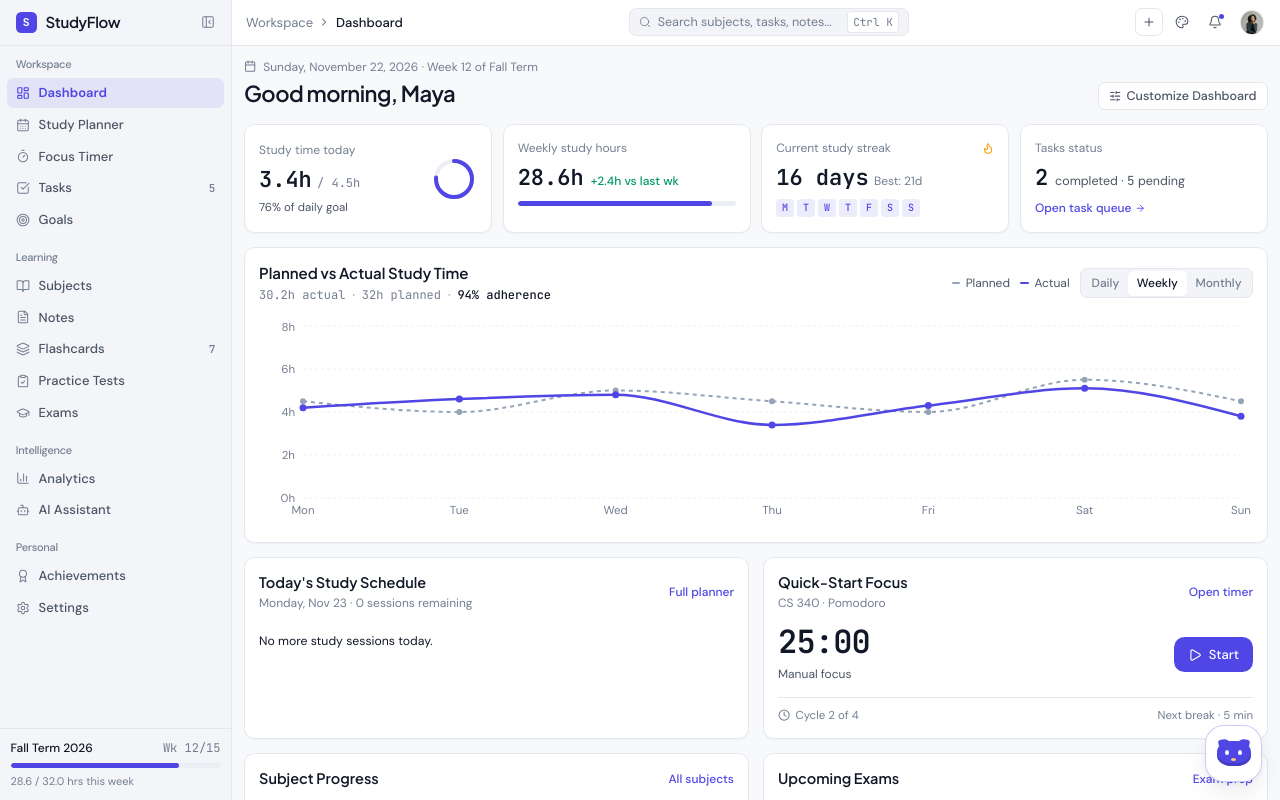
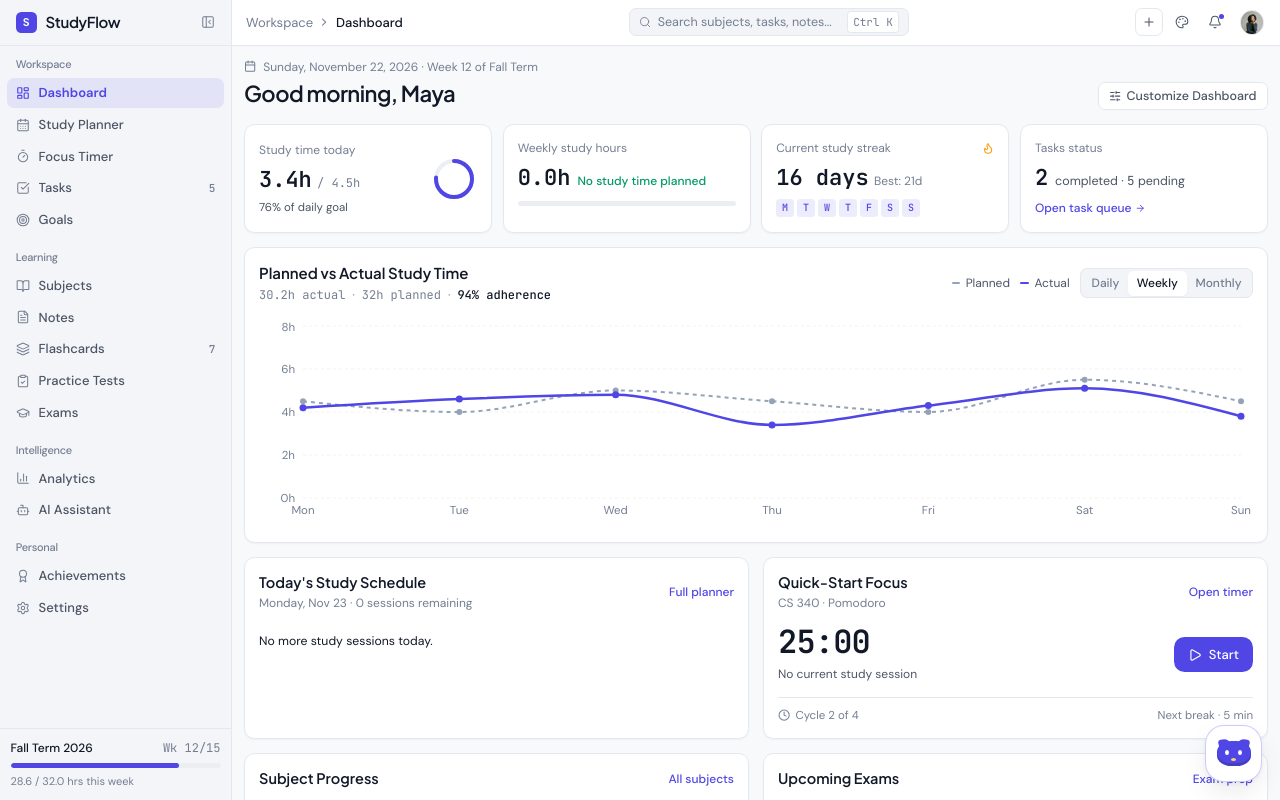
Before and after one commit to gaganaweerakoon/StudyFlow, a React (Vite) app: page / in a window 1280 px wide. Built offline with nearby package versions, Linux system fonts and the light colour scheme.

Commit message:
Default focus to the active session and show weekly plan progress

```diff
--- a/src/components/views/DashboardView.tsx
+++ b/src/components/views/DashboardView.tsx
@@ -26,7 +26,7 @@ import {
 } from 'lucide-react';
 import { useApp } from '../../context/AppContext';
 import { localDay } from '../../assistant/workspaceContext';
-import { layoutCalendarDay } from '../../utils/calendarLayout';
+import { currentStudySession, layoutCalendarDay } from '../../utils/calendarLayout';
 import { studyChart } from '../../utils/workspaceMetrics';
 import { DASHBOARD_CHART_DATA } from '../../data/mockData';
 import {
@@ -49,7 +49,7 @@ export const DashboardView: React.FC = () => {
     exams,
     notes,
     focusTimer,
-    toggleFocusRunning, setFocusContext,
+    toggleFocusRunning,
     setRoute,
     setSelectedSubjectId,
     setSelectedNoteId,
@@ -77,7 +77,8 @@ export const DashboardView: React.FC = () => {
   const todaySessions = layoutCalendarDay(sessions, localDay(now))
     .filter(block => block.to > hour && block.session.status === 'upcoming' && block.session.countsTowardStudy !== false);
   const dailyStudyHours = legacyCalendar ? studyChart('daily', sessions, focusHistory)[0].actual : 3.4;
-  const weeklyHours = legacyCalendar ? studyChart('weekly', sessions, focusHistory).reduce((sum, day) => sum + day.actual, 0) : 28.6;
+  const weekly = calculateStudyAdherence(studyChart('weekly', sessions, focusHistory, { date: now, creditCompletedBlocks: true }));
+  const weeklyProgress = weekly.totalPlanned > 0 ? Math.min(100, weekly.totalActual / weekly.totalPlanned * 100) : 0;
   const dailyGoalPct = Math.min(100, Math.round((dailyStudyHours / preferences.dailyGoalHours) * 100));
 
   const isVisible = (id: string) => dashboardWidgets.find((w) => w.id === id)?.visible ?? true;
@@ -133,14 +134,14 @@ export const DashboardView: React.FC = () => {
               <div className="text-[12px] text-[var(--text-muted)]">Weekly study hours</div>
               <div className="mt-1 flex items-baseline gap-2">
                 <span className="font-mono-num text-[22px] font-semibold text-[var(--text-primary)]">
-                  {weeklyHours.toFixed(1)}h
+                  {weekly.totalActual.toFixed(1)}h
                 </span>
                 <span className="text-[12px] text-emerald-600 dark:text-emerald-400 font-medium">
-                  {legacyCalendar ? `of ${preferences.weeklyGoalHours}h goal` : ' +2.4h vs last wk'}
+                  {weekly.totalPlanned > 0 ? `of ${weekly.totalPlanned.toFixed(1)}h planned` : 'No study time planned'}
                 </span>
               </div>
               <div className="mt-2 h-1.5 w-full rounded-full overflow-hidden" style={{ backgroundColor: 'var(--bg-surface-hover)' }}>
-                <div className="h-full rounded-full" style={{ width: legacyCalendar ? `${Math.min(100, 100 * weeklyHours / Math.max(1, preferences.weeklyGoalHours))}%` : '89%', backgroundColor: 'var(--accent)' }} />
+                <div className="h-full rounded-full" style={{ width: `${weeklyProgress}%`, backgroundColor: 'var(--accent)' }} />
               </div>
             </div>
 
@@ -372,8 +373,8 @@ export const DashboardView: React.FC = () => {
         );
 
       case 'quick_focus': {
-        const idle = !focusTimer.running && !focusTimer.elapsedSeconds && focusTimer.phase === 'focus' && focusTimer.secondsLeft === focusTimer.totalSeconds;
-        const current = idle ? todaySessions.find(block => block.from <= hour)?.session : undefined;
+        const idle = !focusTimer.running && !focusTimer.elapsedSeconds && focusTimer.phase === 'focus' && (focusTimer.mode === 'Stopwatch' || focusTimer.secondsLeft === focusTimer.totalSeconds);
+        const current = idle && focusTimer.calendarSessionId !== null ? currentStudySession(sessions, now) : undefined;
         const next = idle && !current ? todaySessions.find(block => block.from > hour) : undefined;
         const sub = subjects.find(s => s.id === (current?.subjectId ?? focusTimer.subjectId));
         const timeStr =
@@ -408,15 +409,12 @@ export const DashboardView: React.FC = () => {
                   {timeStr}
                 </div>
                 <div className="text-[12px] text-[var(--text-secondary)] mt-2 break-words">
-                  {current?.title || (!idle && focusTimer.taskTitle) || 'Manual focus'}
+                  {current?.title || ((!idle || focusTimer.calendarSessionId === null) && focusTimer.taskTitle) || 'No current study session'}
                 </div>
               </div>
               <button
                 type="button"
-                onClick={() => {
-                  if (idle) setFocusContext(current?.subjectId ?? focusTimer.subjectId, current?.title ?? '', current?.id);
-                  toggleFocusRunning();
-                }}
+                onClick={toggleFocusRunning}
                 aria-label={focusTimer.running ? 'Pause quick focus timer' : 'Start quick focus timer'}
                 className="h-10 px-4 rounded-xl inline-flex items-center gap-2 text-[13px] font-medium shrink-0 transition-opacity hover:opacity-90"
                 style={{ backgroundColor: 'var(--accent)', color: 'var(--accent-fg)' }}
--- a/src/components/views/FocusTimerView.tsx
+++ b/src/components/views/FocusTimerView.tsx
@@ -1,3 +1,4 @@
+import { currentStudySession } from '../../utils/calendarLayout';
 import { focusScenes, focusTracks } from '../../utils/focusScenes';
 import React, { useState } from 'react';
 import {
@@ -28,6 +29,7 @@ export const FocusTimerView: React.FC = () => {
     triggerCompleteFocusSession,
     focusHistory,
     subjects,
+    sessions,
     tasks,
     preferences,
     updatePreferences,
@@ -51,7 +53,17 @@ export const FocusTimerView: React.FC = () => {
     else audio.current.pause();
   },[focusTimer.running,track,preferences.musicVolume,preferences.musicMuted,fullScreenMode]);
   const music=<audio ref={audio} loop src={track ? '/focus/'+track+'.ogg':undefined}/>;
-  const activeSubject = subjects.find((s) => s.id === focusTimer.subjectId);
+  const [now, setNow] = useState(() => new Date());
+  React.useEffect(() => {
+    const timer = window.setInterval(() => setNow(new Date()), 15000);
+    return () => window.clearInterval(timer);
+  }, []);
+  const automatic = !focusTimer.running && !focusTimer.elapsedSeconds && focusTimer.phase === 'focus' &&
+    (focusTimer.mode === 'Stopwatch' || focusTimer.secondsLeft === focusTimer.totalSeconds) && focusTimer.calendarSessionId !== null;
+  const current = automatic ? currentStudySession(sessions, now) : undefined;
+  const focusSubject = automatic ? current?.subjectId ?? '' : focusTimer.subjectId;
+  const focusTitle = automatic ? current?.title ?? '' : focusTimer.taskTitle;
+  const activeSubject = subjects.find(subject => subject.id === focusSubject);
   const displayTime =
     focusTimer.mode === 'Stopwatch'
       ? formatTimerSeconds(focusTimer.elapsedSeconds)
@@ -174,7 +186,7 @@ export const FocusTimerView: React.FC = () => {
             {displayTime}
           </div>
           <div className="text-[12px] text-[var(--text-secondary)] truncate max-w-[190px]">
-            {focusTimer.taskTitle}
+            {focusTitle || 'No current study session'}
           </div>
         </div>
       </div>
@@ -320,8 +332,8 @@ export const FocusTimerView: React.FC = () => {
               </label>
               <select
                 id="focus-subject"
-                value={focusTimer.subjectId}
-                onChange={(e) => setFocusContext(e.target.value, focusTimer.taskTitle)}
+                value={focusSubject}
+                onChange={(e) => setFocusContext(e.target.value, focusTitle)}
                 className="w-full px-2.5 py-2 rounded-lg text-[13px]"
                 style={{
                   backgroundColor: 'var(--bg-surface-subtle)',
@@ -343,8 +355,8 @@ export const FocusTimerView: React.FC = () => {
               </label>
               <select
                 id="focus-task"
-                value={focusTimer.taskTitle}
-                onChange={(e) => setFocusContext(focusTimer.subjectId, e.target.value)}
+                value={focusTitle}
+                onChange={(e) => setFocusContext(focusSubject, e.target.value)}
                 className="w-full px-2.5 py-2 rounded-lg text-[13px]"
                 style={{
                   backgroundColor: 'var(--bg-surface-subtle)',
--- a/src/context/AppContext.tsx
+++ b/src/context/AppContext.tsx
@@ -1,3 +1,4 @@
+import { currentStudySession } from '../utils/calendarLayout';
 import { collectRewards, rewardSummary, type RewardLedger } from '../utils/rewards';
 import { wipeWorkspace, WIPE_OPTIONS, type WipeSection } from '../desktop/wipeWorkspace';
 import React, { createContext, useContext, useEffect, useState, useCallback, useRef, useMemo } from 'react';
@@ -474,8 +475,15 @@ export const AppProvider: React.FC<{ children: React.ReactNode; workspace?: Work
   }, []);
 
   const toggleFocusRunning = useCallback(() => {
-    setFocusTimer((prev) => ({ ...prev, running: !prev.running }));
-  }, []);
+    const current = currentStudySession(sessions);
+    setFocusTimer(prev => {
+      const useDefault = !prev.running && prev.phase === 'focus' && prev.elapsedSeconds === 0 &&
+        (prev.mode === 'Stopwatch' || prev.secondsLeft === prev.totalSeconds) && prev.calendarSessionId !== null;
+      if (!useDefault) return { ...prev, running: !prev.running };
+      return { ...prev, running: true, calendarSessionId: current?.id,
+        subjectId: current?.subjectId ?? '', taskTitle: current?.title ?? '' };
+    });
+  }, [sessions]);
 
   const resetFocusTimer = useCallback(() => {
     setFocusTimer((prev) => ({
--- a/src/utils/calendarLayout.ts
+++ b/src/utils/calendarLayout.ts
@@ -1,3 +1,4 @@
+import { localDay } from '../assistant/workspaceContext';
 import type { StudySession } from '../types/studyflow';
 
 export function layoutCalendarDay(sessions: StudySession[], date: string) {
@@ -30,3 +31,11 @@ export function layoutCalendarDay(sessions: StudySession[], date: string) {
   finish();
   return entries;
 }
+
+export function currentStudySession(sessions: StudySession[], now = new Date()) {
+  const hour = now.getHours() + now.getMinutes() / 60 + now.getSeconds() / 3600;
+  return layoutCalendarDay(sessions, localDay(now)).filter(({ session, from, to }) =>
+    from <= hour && hour < to && session.status === 'upcoming' &&
+    session.countsTowardStudy !== false && session.blockType !== 'sleep' && session.blockType !== 'free',
+  ).sort((a, b) => b.session.date.localeCompare(a.session.date) || b.session.startHour - a.session.startHour || a.session.id.localeCompare(b.session.id))[0]?.session;
+}
--- a/src/utils/workspaceMetrics.ts
+++ b/src/utils/workspaceMetrics.ts
@@ -46,7 +46,7 @@ export function studyChart(range: StudyRange, sessions: StudySession[], history:
     const cursor = new Date(from + 'T12:00:00');
     while (localDay(cursor) < until) {
       for (const block of layoutCalendarDay(sessions, localDay(cursor))) {
-        if (block.session.countsTowardStudy === false) continue;
+        if (block.session.countsTowardStudy === false || block.session.blockType === 'sleep' || block.session.blockType === 'free') continue;
         const hours = block.to - block.from;
         planned += hours;
         if (logged && block.session.status === 'completed') {
```
